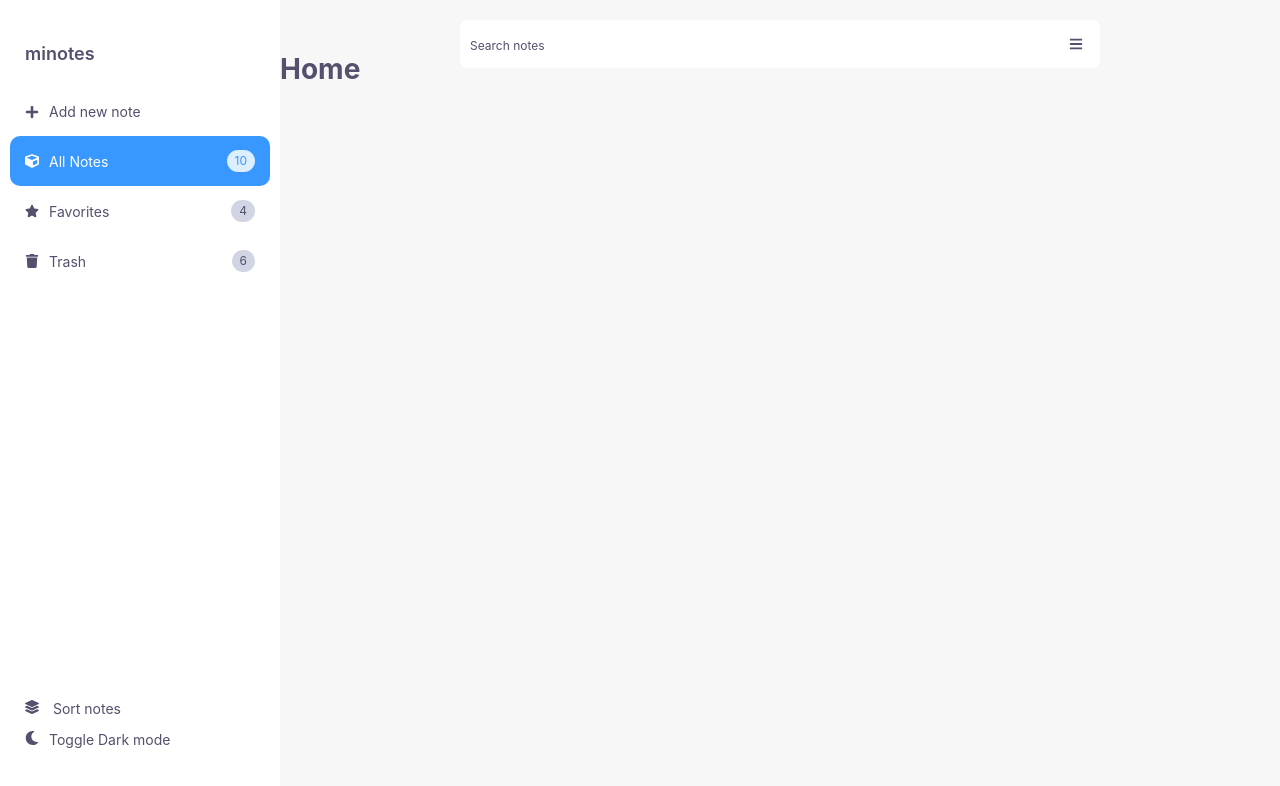
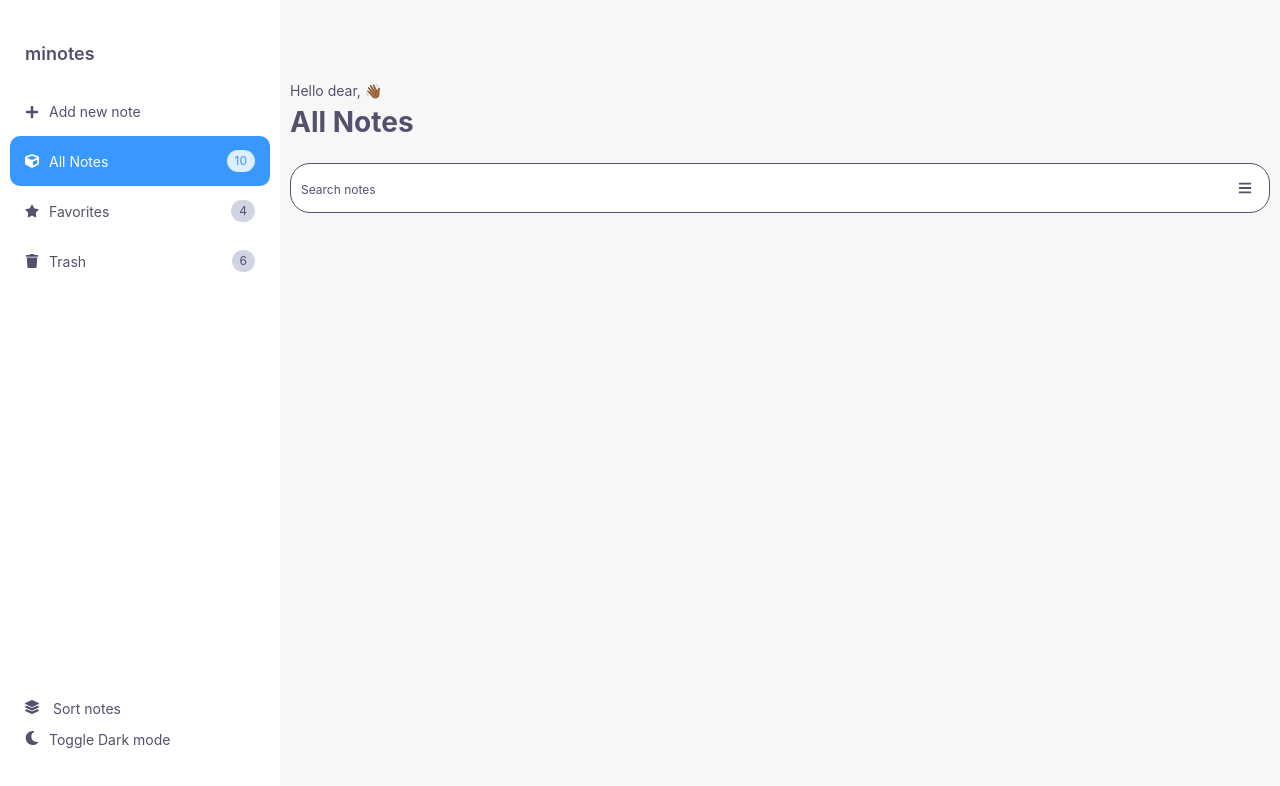
Before and after one commit to gzkdev/minote, a React (Create React App) app: page / in a window 1280 px wide. Shown: the top 786 px of the page. Built offline with nearby package versions, Linux system fonts and the light colour scheme.

Commit message:
updated home page styles

```diff
--- a/src/Pages/Home.js
+++ b/src/Pages/Home.js
@@ -1,10 +1,14 @@
 import SearchBar from "../components/SearchBar/SearchBar"
+import HomeStyled from "../components/styled/home.styled"
 
 const Home = () => {
-    return <main>
-        <SearchBar />
-        <h1>Home</h1>
-    </main>
+    return (
+        <HomeStyled>
+            <span>Hello dear, 👋🏾</span>
+            <h1>All Notes</h1>
+            <SearchBar />
+        </HomeStyled>
+    )
 }
 
 export default Home
--- a/src/components/styled/SearchBar.styled.jsx
+++ b/src/components/styled/SearchBar.styled.jsx
@@ -3,16 +3,15 @@ import styled from "styled-components";
 const SearchBarStyled = styled.div`
   --scale: 48px;
   --top: 2rem;
-  --border-radius: 8px;
-  --width: 90%;
   position: sticky;
   top: var(--top);
-  width: min(var(--width), 640px);
+  width: 100%;
   display: flex;
   align-items: center;
   justify-content: space-between;
   background-color: var(--color-100);
-  border-radius: calc(var(--border-radius) * 1);
+  border: 1px solid var(--color-710);
+  border-radius: 2rem;
   margin: 0 auto;
   z-index: 10;
 
@@ -31,12 +30,10 @@ const SearchBarStyled = styled.div`
   & .search__button {
     height: var(--scale);
     width: var(--scale);
-    font-size: var(--fs--1);
     display: flex;
     align-items: center;
     justify-content: center;
     border-radius: inherit;
-    color: var(--color-710);
     transition: background-color 100ms;
     cursor: pointer;
 
--- a/src/components/styled/home.styled.jsx
+++ b/src/components/styled/home.styled.jsx
@@ -0,0 +1,12 @@
+import styled from "styled-components";
+
+const HomeStyled = styled.main`
+  width: 100%;
+  padding: 8rem 1rem;
+
+  & > h1 {
+    margin-bottom: 2rem;
+  }
+`;
+
+export default HomeStyled;
```
